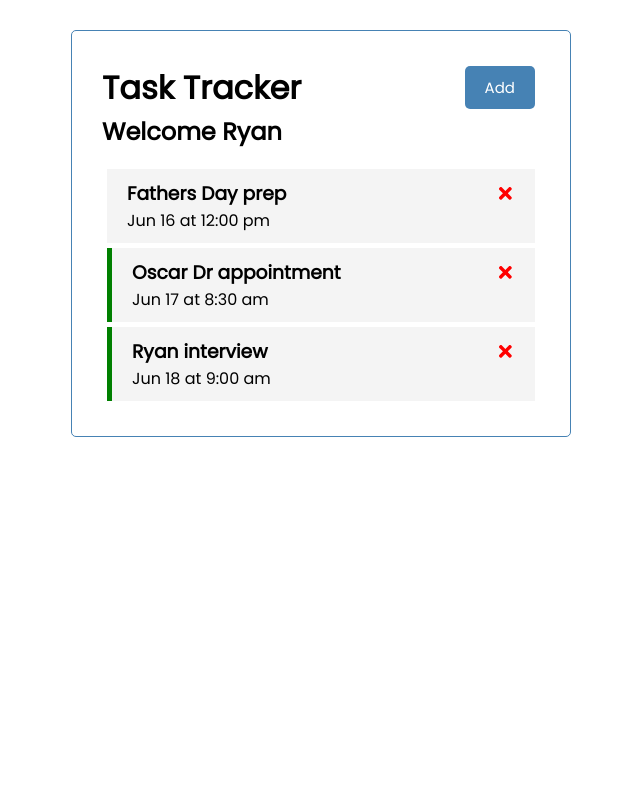
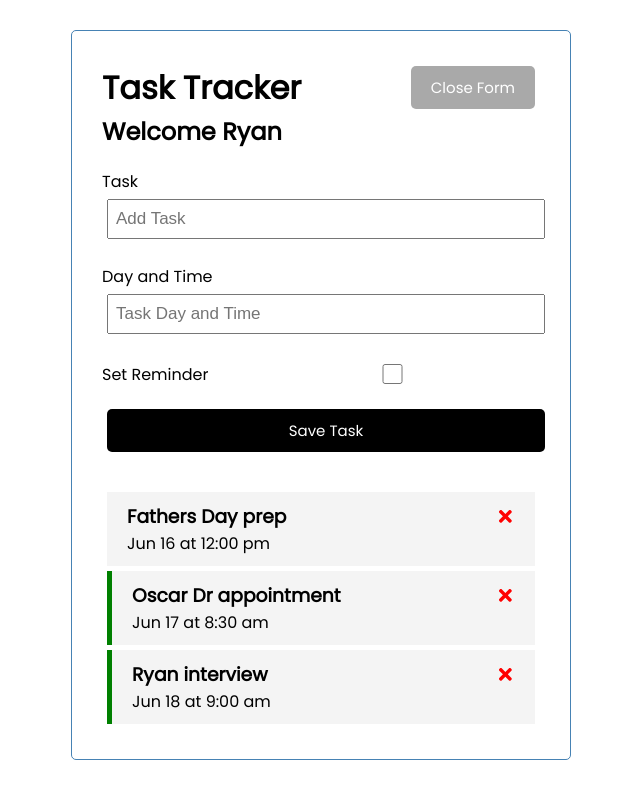
Before and after one commit to ryanroat/react-task-tracker, a React (Create React App) app: page / in a window 1280 px wide. Shown: the whole page, without its empty margins (319-959 px from the left). Built offline with nearby package versions, Linux system fonts and the light colour scheme.

Commit message:
created add task form component and update button component

```diff
--- a/src/App.js
+++ b/src/App.js
@@ -1,10 +1,12 @@
 import { useState } from 'react'
 import Header from './components/Header'
 import Tasks from './components/Tasks'
+import AddTask from './components/AddTask'
 
 const name = 'Ryan'
 
 const App = () => {
+  const [showAddTask, setShowAddTask] = useState(true);
   const [tasks, setTasks] = useState(
     [
       {
@@ -28,6 +30,14 @@
     ]
   )
 
+  // add task
+
+  const addTask = (task) => {
+    const id = Math.floor(Math.random() * 10000) +1  // pseudo id generator for testing
+
+    const newTask = { id, ...task }
+    setTasks([...tasks, newTask])
+  }
   // delete task
 
   const deleteTask = (id) => {
@@ -42,7 +52,8 @@
 
   return (
     <div className="container">
-      <Header greeting='Welcome' name={name}/>
+      <Header greeting='Welcome' name={name} onAddBtn={() => setShowAddTask(!showAddTask)} showAddTask={showAddTask} />
+      {showAddTask && <AddTask onAdd={addTask} />}
       {tasks.length > 0 ? (
       <Tasks tasks={tasks} onDelete={deleteTask} onToggle={toggleReminder}/>
       ) : (
--- /dev/null
+++ b/src/components/AddTask.js
@@ -0,0 +1,43 @@
+import { useState } from 'react'
+
+const AddTask = ({ onAdd }) => {
+  const [text, setText] = useState('')
+  const [day, setDay] = useState('')
+  const [reminder, setReminder] = useState(false)
+
+  const onSubmit = (e) => {
+    e.preventDefault()
+
+    if(!text) {
+      alert('Please add a task')
+      return
+    }
+
+    onAdd({ text, day, reminder })
+
+    setText('')
+    setDay('')
+    setReminder(false)
+  }
+
+  return (
+    <form className='add-form' onSubmit={onSubmit}>
+      <div className='form-control'>
+        <label>Task</label>
+        <input type="text" placeholder="Add Task" value={text} onChange={(e) => setText(e.target.value)} />
+      </div>
+      <div className='form-control'>
+        <label>Day and Time</label>
+        <input type="text" placeholder="Task Day and Time" value={day} onChange={(e) => setDay(e.target.value)} />
+      </div>
+      <div className='form-control form-control-check'>
+        <label>Set Reminder</label>
+        <input type="checkbox" checked={reminder} value={reminder} onChange={(e) => setReminder(e.currentTarget.checked)} />
+      </div>
+
+      <input type='submit' value='Save Task' className='btn btn-block' />
+    </form>
+  )
+}
+
+export default AddTask
--- a/src/components/Header.js
+++ b/src/components/Header.js
@@ -1,16 +1,17 @@
 import PropTypes from 'prop-types'
 import Button from './Button'
 
-const Header = ({ greeting, name }) => {
-
-  const onClick = () => {
-    console.log('passed up click');
-  }
+const Header = ({ greeting, name, onAddBtn, showAddTask }) => {
 
   return (
     <header className='header'>
       <h1>Task Tracker</h1>
-      <Button text='Add' onClick={onClick}/>
+
+      <Button
+        color={showAddTask ? 'darkgrey' : 'steelblue'}
+        text={showAddTask ? 'Close Form' : 'Add Task'}
+        onClick={onAddBtn}
+      />
       <h2>{greeting} {name}</h2>
     </header>
   )
--- a/src/index.css
+++ b/src/index.css
@@ -89,7 +89,7 @@
 }
 
 .form-control input {
-  width: 100px;
+  width: 100%;
   height: 40px;
   margin: 5px;
   padding: 3px 7px;
```
